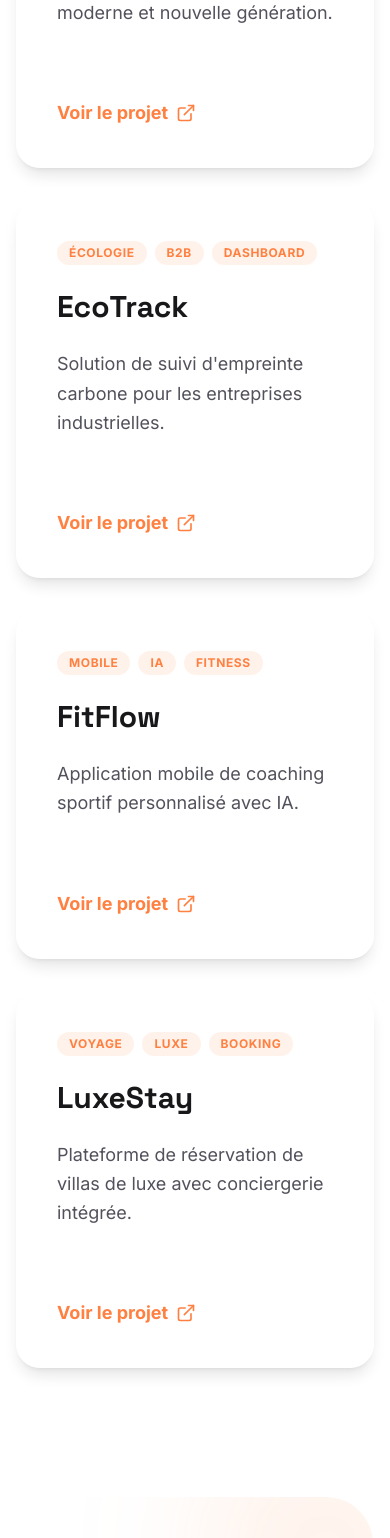
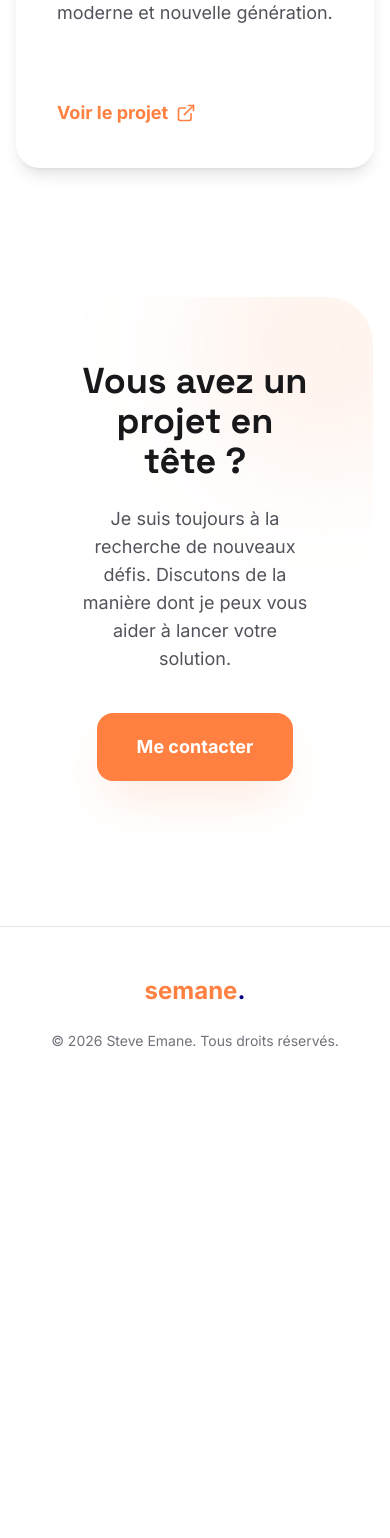
Before and after one commit to devandfree/semane, a React (Vite) app: page /projects in a window 390 px wide. Shown: the part 1666-3204 px from the top of the page. After the commit the page ends 2765 px from the top, so only its background shows below. Built offline with nearby package versions, Linux system fonts and the light colour scheme.

Commit message:
refactor: Clean up outdated portfolio items
Removes discontinued project entries from the portfolio data to ensure the displayed projects are current and relevant. Also enhances the mobile navigation's visual appearance with a backdrop blur effect for a more modern look.

```diff
--- a/src/components/Navbar.tsx
+++ b/src/components/Navbar.tsx
@@ -90,7 +90,7 @@ const Navbar = ({ isDark, toggleTheme }: { isDark: boolean; toggleTheme: () => v
             initial={{ opacity: 0, height: 0 }}
             animate={{ opacity: 1, height: 'auto' }}
             exit={{ opacity: 0, height: 0 }}
-            className="md:hidden bg-white dark:bg-zinc-950 border-b border-zinc-200 dark:border-zinc-800 overflow-hidden"
+            className="md:hidden bg-white/95 dark:bg-zinc-950/95 backdrop-blur-xl border-t border-zinc-200 dark:border-zinc-800 overflow-hidden rounded-b-2xl"
           >
             <div className="px-4 pt-2 pb-6 space-y-1">
               {isHomePage ? navLinks.map((link) => (
@@ -98,18 +98,27 @@ const Navbar = ({ isDark, toggleTheme }: { isDark: boolean; toggleTheme: () => v
                   key={link.name}
                   href={link.href}
                   onClick={() => setIsOpen(false)}
-                  className="block px-3 py-4 text-base font-medium text-zinc-600 dark:text-zinc-300 hover:text-primary dark:hover:text-primary"
+                  className="block px-3 py-4 text-base font-bold text-zinc-600 dark:text-zinc-300 hover:text-primary dark:hover:text-primary transition-colors border-b border-zinc-100 dark:border-zinc-900 last:border-none"
                 >
                   {link.name}
                 </a>
               )) : (
+                <>
                   <Link
                     to="/"
                     onClick={() => setIsOpen(false)}
-                  className="block px-3 py-4 text-base font-medium text-zinc-600 dark:text-zinc-300 hover:text-primary dark:hover:text-primary"
+                    className="block px-3 py-4 text-base font-bold text-zinc-600 dark:text-zinc-300 hover:text-primary dark:hover:text-primary transition-colors border-b border-zinc-100 dark:border-zinc-900"
                   >
                     Retour à l'accueil
                   </Link>
+                  <Link
+                    to="/projects"
+                    onClick={() => setIsOpen(false)}
+                    className="block px-3 py-4 text-base font-bold text-zinc-600 dark:text-zinc-300 hover:text-primary dark:hover:text-primary transition-colors"
+                  >
+                    Réalisations
+                  </Link>
+                </>
               )}
             </div>
           </motion.div>
--- a/src/data.tsx
+++ b/src/data.tsx
@@ -33,24 +33,6 @@ export const PROJECTS: Project[] = [
     description: "Cabinet de soins dentaire ultra moderne et nouvelle génération.",
     link: "https://sourire-sante.vercel.app",
     tags: ["Santé", "Moderne", "Web"]
-  },
-  {
-    title: "EcoTrack",
-    description: "Solution de suivi d'empreinte carbone pour les entreprises industrielles.",
-    link: "#",
-    tags: ["Écologie", "B2B", "Dashboard"]
-  },
-  {
-    title: "FitFlow",
-    description: "Application mobile de coaching sportif personnalisé avec IA.",
-    link: "#",
-    tags: ["Mobile", "IA", "Fitness"]
-  },
-  {
-    title: "LuxeStay",
-    description: "Plateforme de réservation de villas de luxe avec conciergerie intégrée.",
-    link: "#",
-    tags: ["Voyage", "Luxe", "Booking"]
   }
 ];
 
```
Lines whose indentation alone changed are shown as unchanged.
